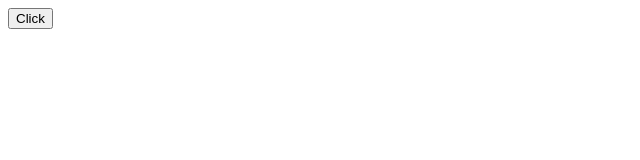
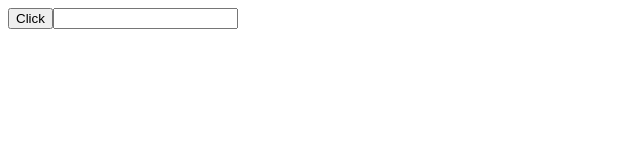
Before and after one commit to harshpandey002/react-typescript, a React (Create React App) app: page / in a window 1280 px wide. Shown: the top 160 px of the page, without its empty margins (0-640 px from the left). Built offline with nearby package versions, Linux system fonts and the light colour scheme.

Commit message:
pasing handleChange as props

```diff
--- a/src/App.tsx
+++ b/src/App.tsx
@@ -1,4 +1,5 @@
 import { Button } from "./components/Button";
+import { Input } from "./components/Input";
 
 function App() {
   return (
@@ -8,6 +9,8 @@ function App() {
           console.log("Button Clicked", e, id);
         }}
       />
+
+      <Input value="" handleChange={(e) => console.log(e)} />
     </div>
   );
 }
--- /dev/null
+++ b/src/components/Input.tsx
@@ -0,0 +1,16 @@
+import React from "react";
+
+type InputProps = {
+  value: string;
+  handleChange: (e: React.ChangeEvent<HTMLInputElement>) => void;
+};
+
+export const Input = (props: InputProps) => {
+  return (
+    <input
+      type="text"
+      value={props.value}
+      onChange={(e) => props.handleChange(e)}
+    />
+  );
+};
```
